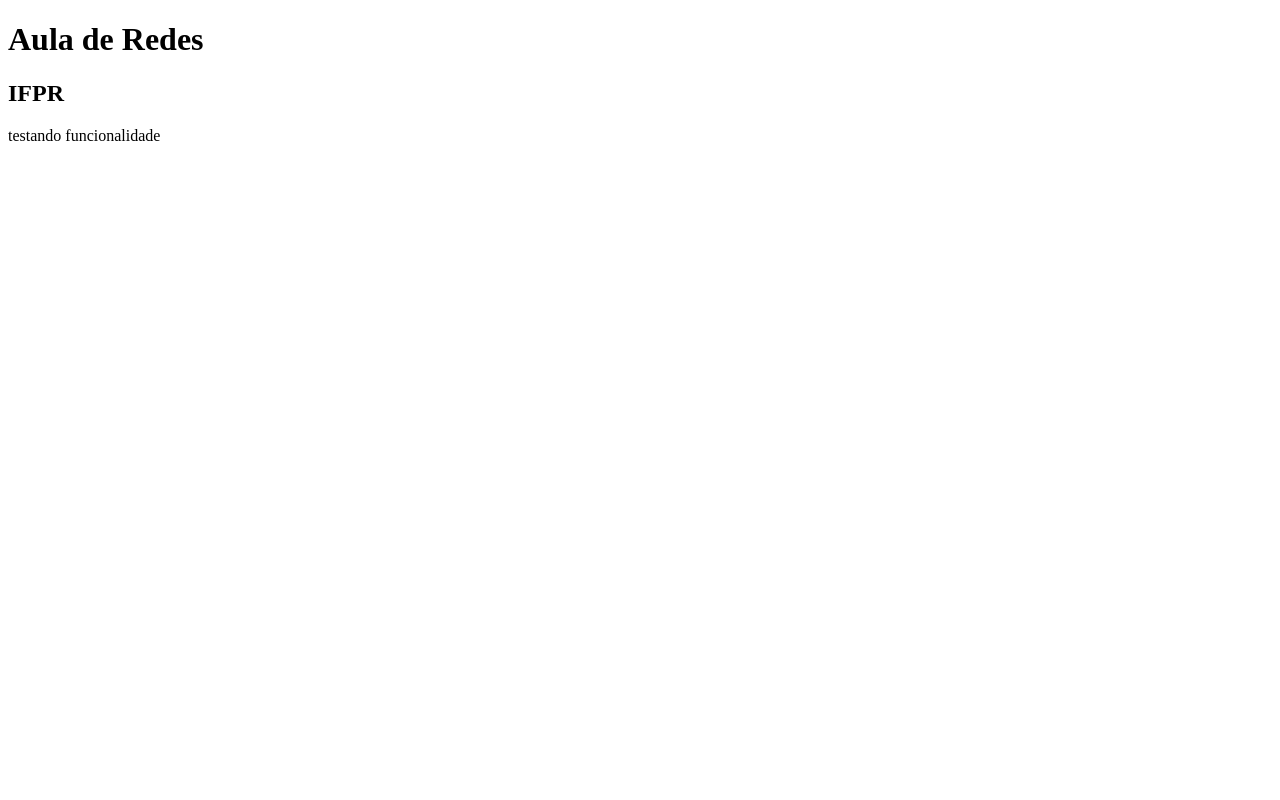
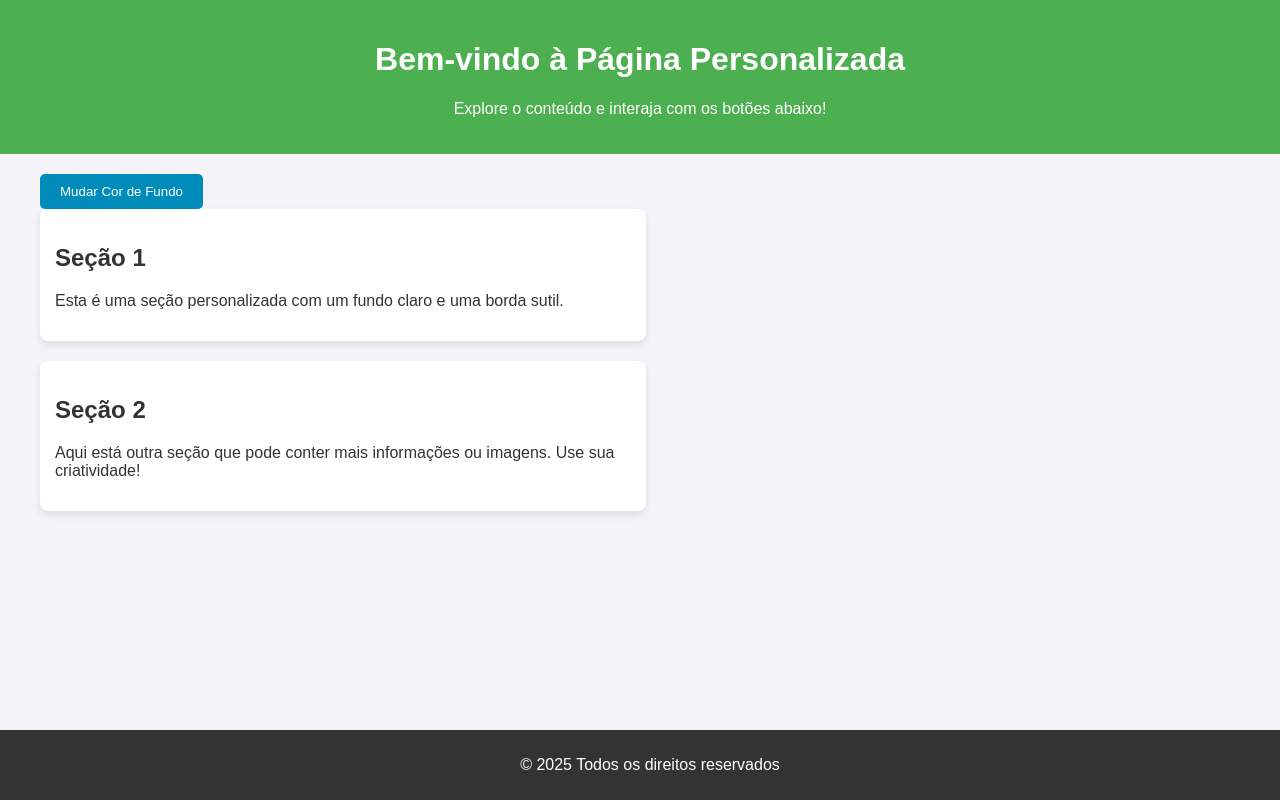
Before and after one commit to VitorLimaSiqueira/VitorLimaCICD, a plain HTML site: page index.html in a window 1280 px wide. Drawn offline with Linux system fonts and the light colour scheme.

Commit message:
nao foi o chat que fez

```diff
--- a/index.html
+++ b/index.html
@@ -1,13 +1,93 @@
 <!DOCTYPE html>
-<html lang="en">
+<html lang="pt-br">
 <head>
     <meta charset="UTF-8">
     <meta name="viewport" content="width=device-width, initial-scale=1.0">
-    <title>Pagina de Redes de Computadores</title>
+    <title>Página Personalizada</title>
+    <style>
+        body {
+            font-family: Arial, sans-serif;
+            background-color: #f4f4f9;
+            color: #333;
+            margin: 0;
+            padding: 0;
+        }
+        header {
+            background-color: #4CAF50;
+            color: white;
+            padding: 20px;
+            text-align: center;
+        }
+        .container {
+            padding: 20px;
+            max-width: 1200px;
+            margin: 0 auto;
+        }
+        .button {
+            background-color: #008CBA;
+            color: white;
+            padding: 10px 20px;
+            border: none;
+            cursor: pointer;
+            border-radius: 5px;
+        }
+        .button:hover {
+            background-color: #006F8A;
+        }
+        .content {
+            display: flex;
+            justify-content: space-between;
+            flex-wrap: wrap;
+        }
+        .content div {
+            width: 48%;
+            background-color: #fff;
+            padding: 15px;
+            box-shadow: 0 4px 8px rgba(0, 0, 0, 0.1);
+            border-radius: 8px;
+            margin-bottom: 20px;
+        }
+        footer {
+            text-align: center;
+            padding: 10px;
+            background-color: #333;
+            color: white;
+            position: absolute;
+            width: 100%;
+            bottom: 0;
+        }
+    </style>
 </head>
 <body>
-    <h1>Aula de Redes</h1>
-    <h2>IFPR</h2>
-    <p>testando funcionalidade</p>
+    <header>
+        <h1>Bem-vindo à Página Personalizada</h1>
+        <p>Explore o conteúdo e interaja com os botões abaixo!</p>
+    </header>
+
+    <div class="container">
+        <button class="button" onclick="changeBackgroundColor()">Mudar Cor de Fundo</button>
+        <div class="content">
+            <div>
+                <h2>Seção 1</h2>
+                <p>Esta é uma seção personalizada com um fundo claro e uma borda sutil.</p>
+            </div>
+            <div>
+                <h2>Seção 2</h2>
+                <p>Aqui está outra seção que pode conter mais informações ou imagens. Use sua criatividade!</p>
+            </div>
+        </div>
+    </div>
+
+    <footer>
+        <p>© 2025 Todos os direitos reservados</p>
+    </footer>
+
+    <script>
+        function changeBackgroundColor() {
+            const colors = ['#f4f4f9', '#e0f7fa', '#ffebee', '#c8e6c9', '#fff9c4'];
+            const randomColor = colors[Math.floor(Math.random() * colors.length)];
+            document.body.style.backgroundColor = randomColor;
+        }
+    </script>
 </body>
 </html>
```
